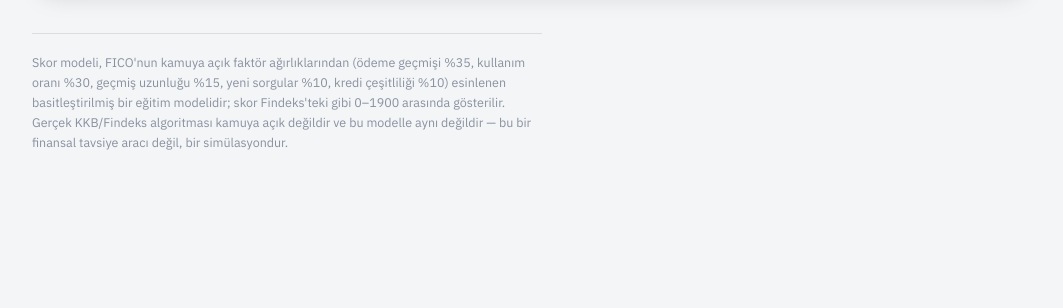
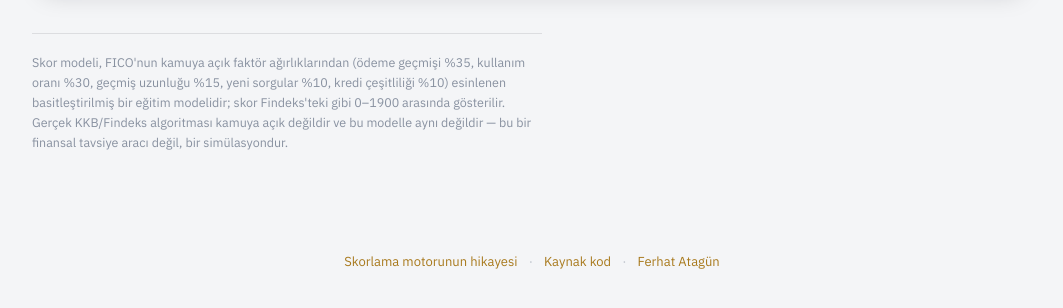
Before and after one commit to ferhatatagun/skor24, a plain HTML site: page index.html in a window 1280 px wide. Shown: the part 786-1094 px from the top of the page, without its empty margins (108-1171 px from the left). Before the commit the page ends 1015 px from the top, so only its background shows below. Drawn offline with Linux system fonts and the light colour scheme.

Commit message:
feat: oyuna yazı ve kaynak koda dönen alt bilgi ekle
Oyunun kendisinde bloga, GitHub'a ya da yazara dönen hiçbir bağlantı yoktu; oyunu doğrudan oynayan ziyaretçi kalibrasyon yazısını ya da kaynağı keşfedemiyordu.

Co-Authored-By: Claude Sonnet 5 <noreply@anthropic.com>

```diff
--- a/index.html
+++ b/index.html
@@ -865,6 +865,29 @@
     height: 1px;
     overflow: hidden;
     clip: rect(0 0 0 0);
+  }
+
+  .site-footer {
+    max-width: 640px;
+    margin: 0 auto;
+    padding: 24px 20px 40px;
+    font-size: 13px;
+    color: var(--text-faint);
+    text-align: center;
+  }
+
+  .site-footer a {
+    color: var(--brand);
+    text-decoration: none;
+  }
+
+  .site-footer a:hover {
+    text-decoration: underline;
+  }
+
+  .site-footer__sep {
+    margin: 0 8px;
+    opacity: 0.5;
   }
 
   @media (max-width: 860px) {
@@ -1083,6 +1106,14 @@
   </section>
 
 </div>
+
+<footer class="site-footer">
+  <a href="https://ferhatatagun.com/blog/bir-odeme-karari-skoru-122-puan-oynatti">Skorlama motorunun hikayesi</a>
+  <span class="site-footer__sep">·</span>
+  <a href="https://github.com/ferhatatagun/skor24">Kaynak kod</a>
+  <span class="site-footer__sep">·</span>
+  <a href="https://ferhatatagun.com">Ferhat Atagün</a>
+</footer>
 
 <div class="toast" id="toast" role="status" aria-live="polite"></div>
 <div class="sr-only" id="sr-live" aria-live="polite"></div>
```
